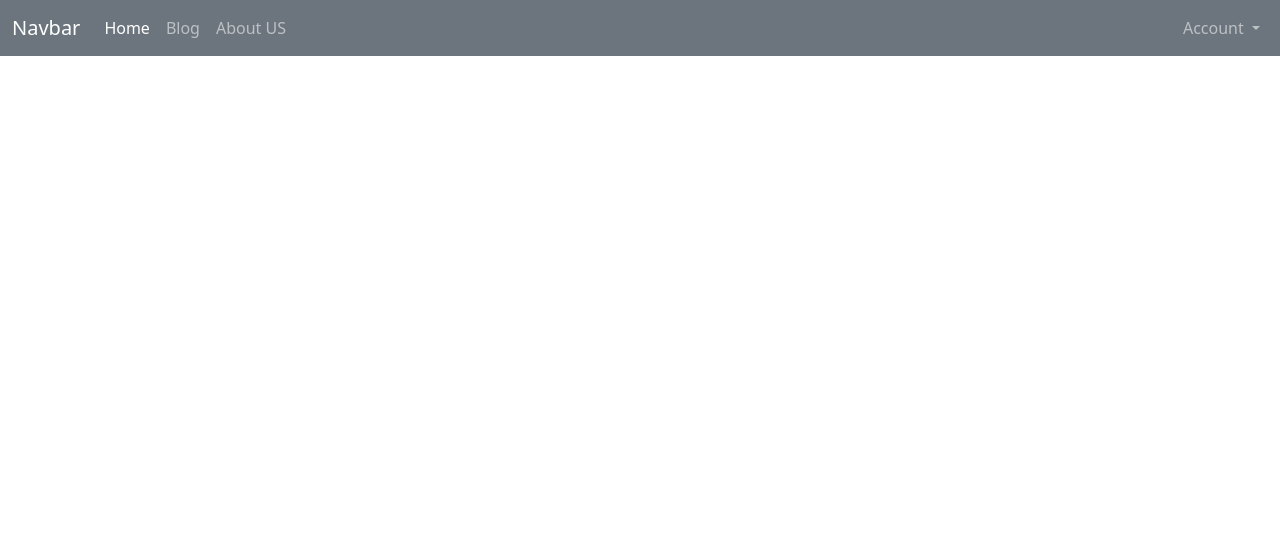
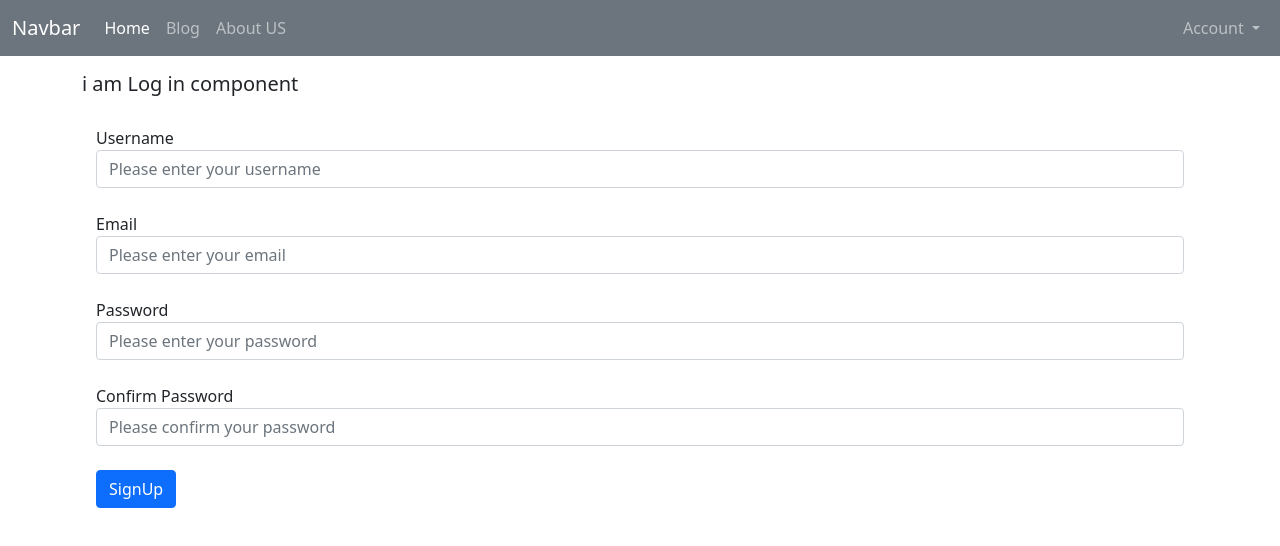
Before and after one commit to mayals/Blog_Vue2_frontend, a Vue app: page /signup in a window 1280 px wide. Shown: the top 546 px of the page. Built offline with nearby package versions, Linux system fonts and the light colour scheme.

Commit message:
coding login and signup components

```diff
--- /dev/null
+++ b/src/components/LoginCompo.vue
@@ -0,0 +1,102 @@
+<template>
+<div class="container">
+
+    <h5 class="mt-3 mb-3">{{message}}</h5>
+    <div>
+
+        <div v-if ="errors.length" class="alert alert-danger alert-disabled fade show mt-5" role="alert">
+                <p v-for="error in errors" v-bind:key="error">
+                    <strong>{{error}}</strong>
+                </p>
+        </div>
+
+
+
+        <form
+        v-on:submit.prevent="loginForm"
+        method="POST"
+        class="form-horizontal"
+        role="form"
+        enctype="multipart/form-data" >
+
+
+        <div class="form-group" style="padding:14px;">
+                <div>
+                    <label>Username</label>
+                    <input
+                        name="username"
+                        type="text"
+                        v-model="form.username"
+                        class="form-control"
+                        placeholder="Please enter your username">
+                </div>
+
+                <br>
+
+                <div>
+                    <label>Password</label>
+                    <input
+                        name="password"
+                        type="password"
+                        v-model="form.password"
+                        class="form-control"
+                        placeholder="Please enter your password">
+                </div>
+
+                <br>
+
+                <button type="submit" class="btn btn-primary">Login</button>
+            </div>
+
+        </form>
+    </div>
+
+
+</div>
+</template>
+
+
+
+
+<script>
+export default {
+            name: "LoginCompo", //name of file you are inside it now
+
+            data: function(){
+                            return{
+                                message :"i am Log in component",
+
+                                errors : [],
+
+                                form: {
+                                        username: '',
+                                        password: '',
+
+                                    }
+                            }
+
+
+            },
+
+            created(){
+
+            },
+
+            methods:{
+                loginForm(){
+                    this.errors = []
+
+                    if ( this.form.username === '' ){
+                        this.errors.push('The username is required')
+                    }
+
+                    if ( this.form.password === '' ){
+                        this.errors.push('The password is required')
+                    }
+
+                }
+            },
+
+
+};
+</script>
--- /dev/null
+++ b/src/components/SignupCompo.vue
@@ -0,0 +1,139 @@
+<template>
+<div class="container">
+
+    <h5 class="mt-3 mb-3">{{message}}</h5>
+    <div>
+
+        <div v-if ="errors.length" class="alert alert-danger alert-disabled fade show mt-5" role="alert">
+                <p v-for="error in errors" v-bind:key="error">
+                    <strong>{{error}}</strong>
+                </p>
+        </div>
+
+
+
+        <form
+        @submit.prevent = "signupForm"
+        method = "POST"
+        class = "form-horizontal"
+        role  = "form"
+        enctype = "multipart/form-data">
+
+
+
+                    <div class="form-group" style="padding:14px;">
+                        <div>
+                            <label>Username</label>
+                            <input
+                                name="username"
+                                v-model="form.username"
+                                type="text"
+                                class="form-control"
+                                placeholder="Please enter your username">
+                        </div>
+
+                        <br>
+
+                        <div>
+                            <label>Email</label>
+                            <input
+                                name="email"
+                                v-model="form.email"
+                                type="email"
+                                class="form-control"
+                                placeholder="Please enter your email">
+                        </div>
+
+                        <br>
+
+                        <div>
+                            <label>Password</label>
+                            <input
+                                name="password1"
+                                v-model="form.password1"
+                                type="password"
+                                class="form-control"
+                                placeholder="Please enter your password">
+                        </div>
+
+                        <br>
+
+                        <div>
+                            <label>Confirm Password</label>
+                            <input
+                                name="password2"
+                                v-model="form.password2"
+                                type="password"
+                                class="form-control"
+                                placeholder="Please confirm your password">
+                        </div>
+
+                        <br>
+
+                        <button type="submit" class="btn btn-primary">SignUp</button>
+                    </div>
+
+        </form>
+    </div>
+
+
+</div>
+</template>
+
+
+
+<script>
+export default {
+            name: "SignupCompo", //name of file you are inside it now
+
+            data: function(){
+                            return{
+                                message :"i am Log in component",
+
+                                errors : [],
+
+                                form: {
+                                        username: '',
+                                        email: '',
+                                        password1: '',
+                                        password2: '',
+
+                                    }
+                            }
+
+
+            },
+
+            created(){
+
+            },
+
+
+
+            methods:{
+                signupForm(){
+                    this.errors = []
+
+                    if ( this.form.username === '' ){
+                        this.errors.push('The username is required')
+                    }
+
+                    if ( this.form.email === '' ){
+                        this.errors.push('The email is required')
+                    }
+
+                    if ( this.form.password1 === '' ){
+                        this.errors.push('The password is required')
+                    }else if(this.password1.length <= 4){
+                        this.errors.push('The password is too short')
+                    }
+
+                    if ( this.form.password1 !== this.password2 ){
+                        this.errors.push('The passwords are not matching')
+                    }
+                }
+            },
+
+
+};
+</script>
--- a/src/router.js
+++ b/src/router.js
@@ -5,15 +5,33 @@ import Vue from 'vue'
 import VueRouter from 'vue-router'
 
 // import all views from views folder
+
 import HomeView from './views/HomeView.vue'
+
+import LoginCompo from './components/LoginCompo.vue'
+import SignupCompo from './components/SignupCompo.vue'
+
 import PostsCompo from './components/PostsCompo.vue'
 import PostDetailCompo from './components/PostDetailCompo.vue'
 import PostCreateCompo from './components/PostCreateCompo.vue'
 import PostUpdateCompo from './components/PostUpdateCompo.vue'
 
+
+
 Vue.use(VueRouter)
 
 const routes = [
+
+                  {
+                    path: '/login',
+                    name: 'LoginCompo',
+                    component:LoginCompo
+                  },
+                  {
+                    path: '/signup',
+                    name: 'SignupCompo',
+                    component: SignupCompo
+                  },
                   {
                     path: '/',
                     name: 'HomeView',
```
